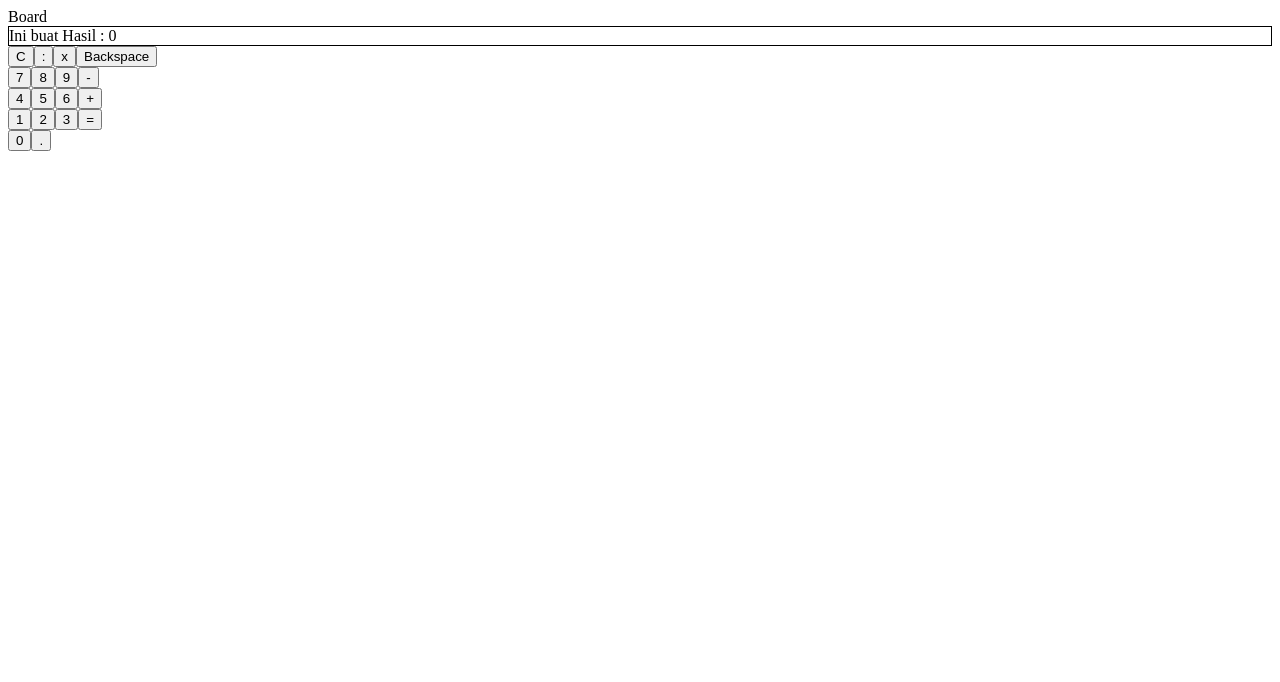
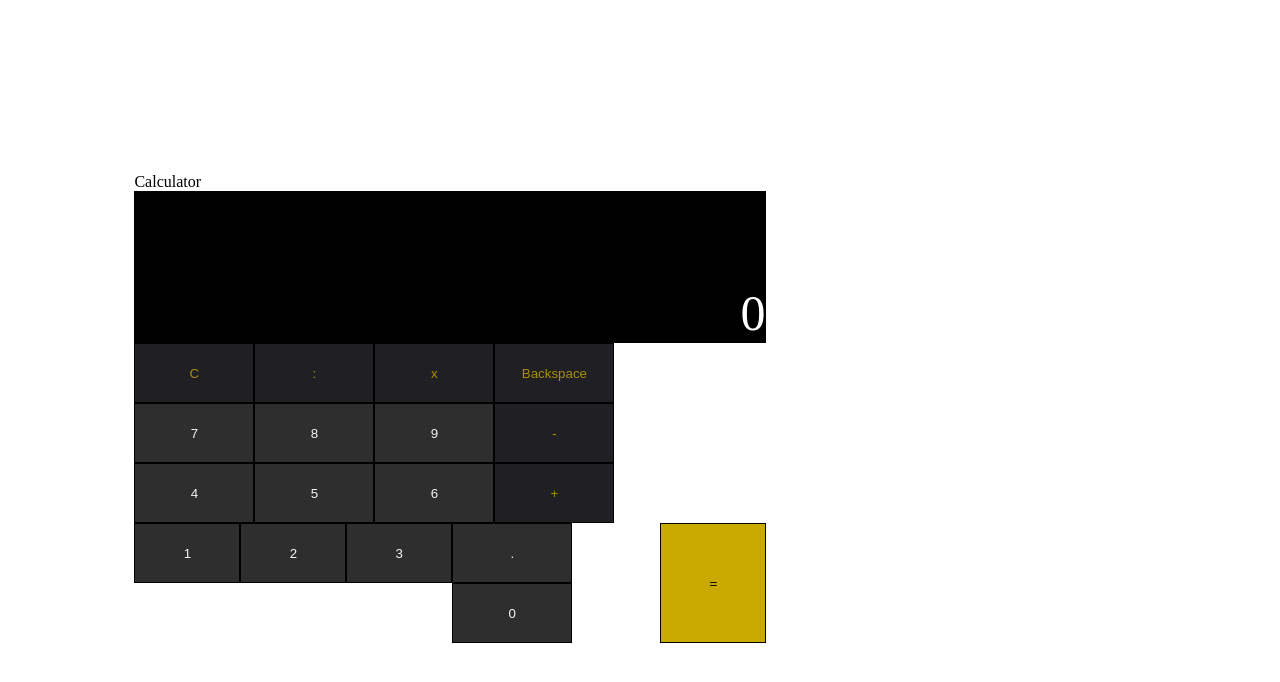
Before and after one commit to bimodwien/react-calculator, a React (Create React App) app: page / in a window 1280 px wide. Shown: the top 682 px of the page. Built offline with nearby package versions, Linux system fonts and the light colour scheme.

Commit message:
css calculating-board masih bug

```diff
--- a/src/pages/board.jsx
+++ b/src/pages/board.jsx
@@ -14,18 +14,6 @@ const Board = () => {
   }
 
   function handleAction(action) {
-    if (action === 'c') {
-      actionToCalculate.current = null;
-      setinputNumber('');
-      setResult(0);
-      return;
-    }
-    if (action === 'b') {
-      const eraseNumber = inputNumber.split('');
-      eraseNumber.pop();
-      setinputNumber(eraseNumber.join(''));
-      return;
-    }
     if (actionToCalculate.current === null && inputNumber === '') {
       setinputNumber('0');
     }
@@ -66,6 +54,18 @@ const Board = () => {
     }])
   }
 
+  function handleClear() {
+    actionToCalculate.current = null;
+    setinputNumber('');
+    setResult(0);
+  }
+
+  function handleDelete() {
+    const eraseNumber = inputNumber.split('');
+    eraseNumber.pop();
+    setinputNumber(eraseNumber.join(''));
+  }
+
   function handleClickHistory(currentHistory) {
     setinputNumber(currentHistory.hasil);
   }
@@ -73,36 +73,41 @@ const Board = () => {
 
   return (
     <>
-      <div className="board-calculating">
-        <div>Board</div>
-        <div className="board-result">Ini buat Hasil : {!inputNumber ? result : inputNumber}</div>
-        <div>
-          <button onClick={() => handleAction('c')}>C</button>
-          <button onClick={() => handleAction(':')}>:</button>
-          <button onClick={() => handleAction('x')}>x</button>
-          <button onClick={() => handleAction('b')}>Backspace</button>
+    <div className="full-content">
+      <div className="main-board">
+        <div>Calculator</div>
+        <div className="result-board">
+        {!inputNumber ? result : inputNumber}
         </div>
-        <div>
-          <button onClick={() => {angka("7")}}>7</button>
-          <button onClick={() => {angka("8")}}>8</button>
-          <button onClick={() => {angka("9")}}>9</button>
-          <button onClick={()=> handleAction('-')}>-</button>
-        </div>
-        <div>
-          <button onClick={() => {angka("4")}}>4</button>
-          <button onClick={() => {angka("5")}}>5</button>
-          <button onClick={() => {angka("6")}}>6</button>
-          <button onClick={() => handleAction('+')}>+</button>
-        </div>
-        <div>
-          <button onClick={() => {angka("1");}}>1</button>
-          <button onClick={() => {angka("2");}}>2</button>
-          <button onClick={() => {angka("3");}}>3</button>
-          <button onClick={() => handleAction('=')}>=</button>
-        </div>
-        <div>
-          <button onClick={() => {angka("0");}}>0</button>
-          <button onClick={() => {angka(".");}}>.</button>
+        <div className="calculating-board">
+          <div className="calculating-button-field">
+            <button className="action-button" onClick={handleClear}>C</button>
+            <button className="action-button" onClick={() => handleAction(':')}>:</button>
+            <button className="action-button" onClick={() => handleAction('x')}>x</button>
+            <button className="action-button" onClick={handleDelete}>Backspace</button>
+          </div>
+          <div className="calculating-button-field">
+            <button className="angka-button" onClick={() => {angka("7")}}>7</button>
+            <button className="angka-button" onClick={() => {angka("8")}}>8</button>
+            <button className="angka-button" onClick={() => {angka("9")}}>9</button>
+            <button className="action-button" onClick={()=> handleAction('-')}>-</button>
+          </div>
+          <div className="calculating-button-field">
+            <button className="angka-button" onClick={() => {angka("4")}}>4</button>
+            <button className="angka-button" onClick={() => {angka("5")}}>5</button>
+            <button className="angka-button" onClick={() => {angka("6")}}>6</button>
+            <button className="action-button" onClick={() => handleAction('+')}>+</button>
+          </div>
+          <div className="calculating-button-field">
+            <button className="angka-button" onClick={() => {angka("1");}}>1</button>
+            <button className="angka-button" onClick={() => {angka("2");}}>2</button>
+            <button className="angka-button" onClick={() => {angka("3");}}>3</button>
+            <div className="last-field">
+              <button className="angka-button" onClick={() => {angka(".");}}>.</button>
+              <button className="angka-button" onClick={() => {angka("0");}}>0</button>
+            </div>
+            <button className="equal-button" onClick={() => handleAction('=')}>=</button>
+          </div>
         </div>
       </div>
       <div className="history-board">
@@ -113,6 +118,7 @@ const Board = () => {
           </div>
         })}
       </div>
+    </div>
     </>
   );
 };
--- a/src/pages/style.css
+++ b/src/pages/style.css
@@ -1,3 +1,54 @@
-.board-result {
+
+.full-content {
+    display: flex;
+    align-items: center;
+    justify-content: center;
+    height: 100vh;
+
+}
+.main-board {
+    width: 50%;
+}
+
+.result-board {
     border: 0.5px solid black;
+    height: 150px;
+    display: flex;
+    flex-direction: row-reverse;
+    align-items: flex-end;
+    color: white;
+    background-color: #000000;
+    font-size: 50px;
 }
+
+.history-board {
+    background-color: bisque;
+    width: 30%;
+}
+
+.calculating-button-field {
+    display: flex;
+}
+
+.action-button {
+    height: 60px;
+    width: 120px;
+    background-color: #202024;
+    color: #A88F08;
+    border: 1px solid #000000;
+}
+
+.angka-button {
+    height: 60px;
+    width: 120px;
+    border: 1px solid #000000;
+    background-color: #2E2E2E;
+    color: whitesmoke;
+}
+
+.equal-button {
+    height: 120px;
+    width: 120px;
+    border: 1px solid #000000;
+    background-color: #CAAA00;
+}
```
